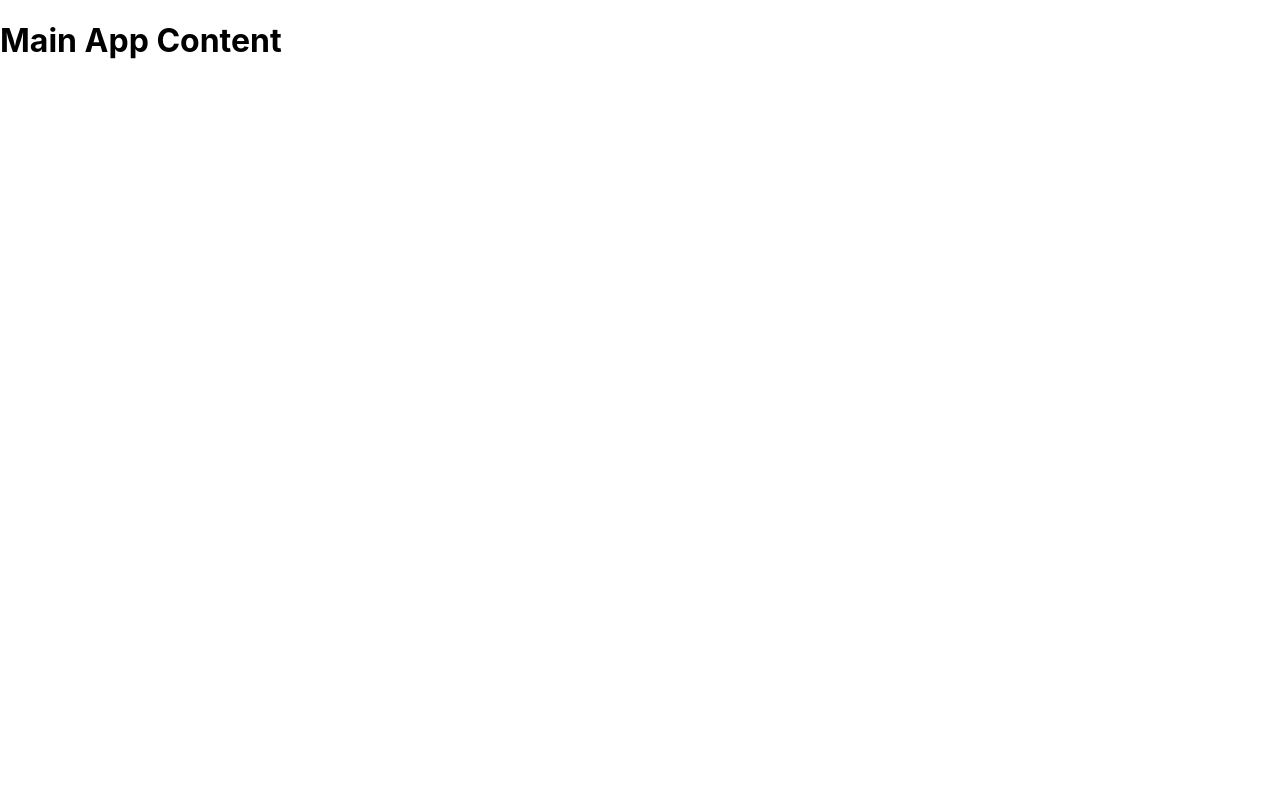
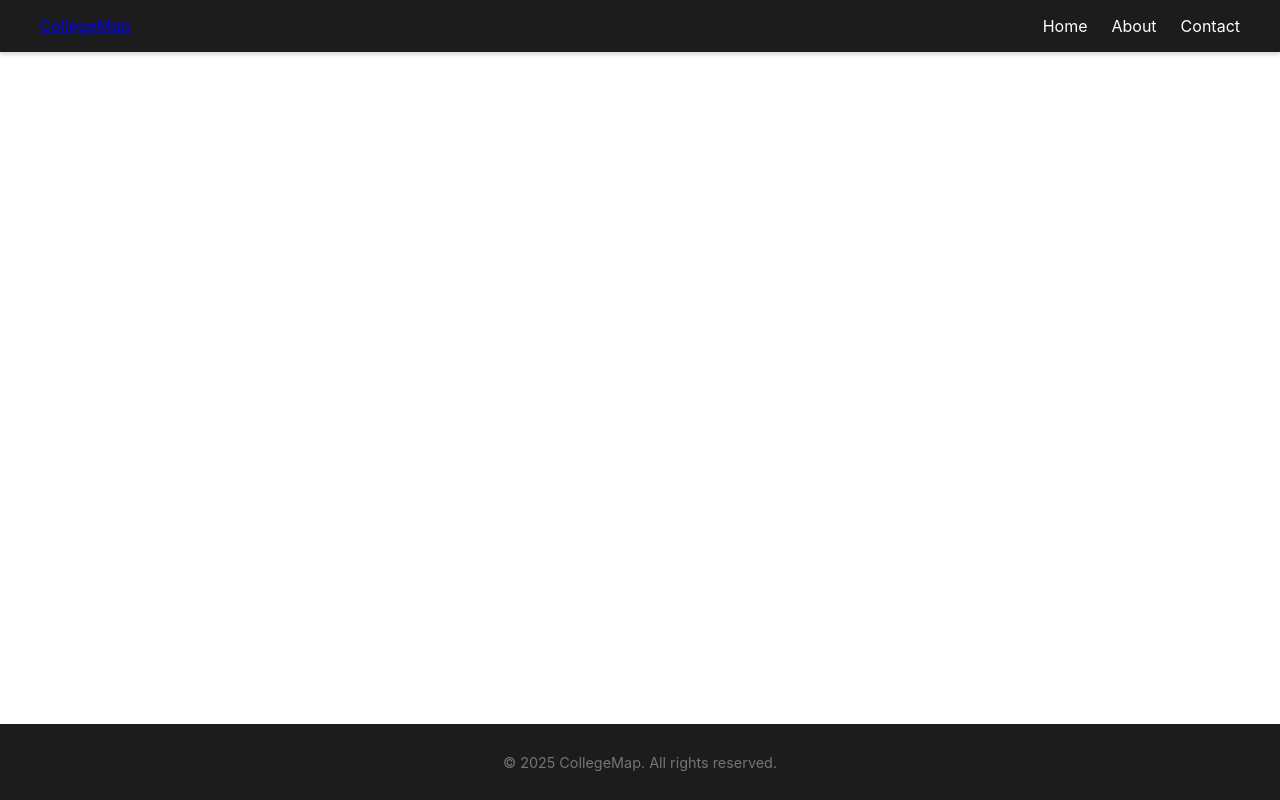
Before and after one commit to DesignPlaybook/college_map_frontend, a React (Create React App) app: page / in a window 1280 px wide. Built offline with nearby package versions, Linux system fonts and the light colour scheme.

Commit message:
header and footer

```diff
--- a/package.json
+++ b/package.json
@@ -10,6 +10,7 @@
     "framer-motion": "^12.4.7",
     "react": "^19.0.0",
     "react-dom": "^19.0.0",
+    "react-router-dom": "^7.2.0",
     "react-scripts": "5.0.1",
     "sass": "^1.85.0",
     "web-vitals": "^2.1.4"
--- a/src/App.js
+++ b/src/App.js
@@ -1,21 +1,31 @@
 import { useState, useEffect } from "react";
+import { BrowserRouter as Router, Routes, Route } from "react-router-dom";
 import SplashScreen from "./components/SplashScreen/SplashScreen";
+import Layout from "./components/Layout/Layout";
+// import LandingPage from "./pages/LandingPage";
+// import OtherPage from "./pages/OtherPage";
 
 function App() {
   const [showSplash, setShowSplash] = useState(true);
 
   useEffect(() => {
-    const timer = setTimeout(() => setShowSplash(false), 2000); // Hide splash after 3 seconds
+    const timer = setTimeout(() => setShowSplash(false), 2000); // Hide splash after 2 seconds
     return () => clearTimeout(timer);
   }, []);
 
+  if (showSplash) {
+    return <SplashScreen />; // Show Splash Screen first
+  }
+
   return (
-    <>
-      {showSplash && <SplashScreen />}
-      <div className={`transition-opacity ${showSplash ? "opacity-0" : "opacity-100"}`}>
-        <h1 className="text-center text-3xl mt-10">Main App Content</h1>
-      </div>
-    </>
+    <Router>
+      <Layout>
+        <Routes>
+          {/* <Route path="/aditya" element={<LandingPage />} /> */}
+          {/* <Route path="/other" element={<OtherPage />} /> */}
+        </Routes>
+      </Layout>
+    </Router>
   );
 }
 
--- /dev/null
+++ b/src/components/Footer/Footer.jsx
@@ -0,0 +1,11 @@
+import "./Footer.scss";
+
+const Footer = () => {
+    return (
+        <footer className="bg-jet text-white py-4 mt-10 text-center">
+            <p className="text-gray">© {new Date().getFullYear()} CollegeMap. All rights reserved.</p>
+        </footer>
+    );
+};
+
+export default Footer;
--- /dev/null
+++ b/src/components/Footer/Footer.scss
@@ -0,0 +1,16 @@
+@import "../colortheme.scss"; // Import your color variables
+
+footer {
+    background-color: $eerie-black;
+    color: $white;
+    text-align: center;
+    padding: 15px;
+    position: absolute;
+    bottom: 0;
+    width: -webkit-fill-available;
+
+    p {
+        color: $gray;
+        font-size: 0.9rem;
+    }
+}
--- /dev/null
+++ b/src/components/Header/Header.jsx
@@ -0,0 +1,38 @@
+import { Link } from "react-router-dom";
+import "./Header.scss";
+
+const Header = () => {
+    return (
+        <header className="bg-eerie-black text-white py-4 shadow-md">
+            <div className="container mx-auto flex justify-between items-center px-6">
+                {/* Logo */}
+                <Link to="/" className="text-2xl font-bold text-turquoise">
+                    CollegeMap
+                </Link>
+
+                {/* Navigation */}
+                <nav>
+                    <ul className="flex space-x-6">
+                        <li>
+                            <Link to="/" className="hover:text-turquoise transition-colors">
+                                Home
+                            </Link>
+                        </li>
+                        <li>
+                            <Link to="/about" className="hover:text-turquoise transition-colors">
+                                About
+                            </Link>
+                        </li>
+                        <li>
+                            <Link to="/contact" className="hover:text-turquoise transition-colors">
+                                Contact
+                            </Link>
+                        </li>
+                    </ul>
+                </nav>
+            </div>
+        </header>
+    );
+};
+
+export default Header;
--- /dev/null
+++ b/src/components/Header/Header.scss
@@ -0,0 +1,46 @@
+@import "../colortheme.scss"; // Import your color variables
+
+header {
+    background-color: $eerie-black;
+    color: $white;
+    padding: 1rem 0;
+    box-shadow: 0 2px 5px rgba(0, 0, 0, 0.2);
+
+    .container {
+        max-width: 1200px;
+        margin: 0 auto;
+        display: flex;
+        justify-content: space-between;
+        align-items: center;
+        padding: 0 1.5rem;
+    }
+
+    .logo {
+        font-size: 1.5rem;
+        font-weight: bold;
+        color: $turquoise;
+        text-decoration: none;
+    }
+
+    nav {
+        ul {
+            list-style: none;
+            display: flex;
+            gap: 1.5rem;
+            margin: 0;
+            padding: 0;
+
+            li {
+                a {
+                    text-decoration: none;
+                    color: $white;
+                    transition: color 0.3s ease-in-out;
+
+                    &:hover {
+                        color: $turquoise;
+                    }
+                }
+            }
+        }
+    }
+}
--- /dev/null
+++ b/src/components/Layout/Layout.jsx
@@ -0,0 +1,14 @@
+import Header from "../Header/Header";
+import Footer from "../Footer/Footer";
+
+const Layout = ({ children }) => {
+    return (
+        <div className="flex flex-col min-h-screen">
+            <Header />
+            <main className="flex-grow">{children}</main>
+            <Footer />
+        </div>
+    );
+};
+
+export default Layout;
--- /dev/null
+++ b/src/components/colortheme.scss
@@ -0,0 +1,19 @@
+// SCSS Color Variables (Fixed)
+$jet: #3A3A3A;
+$eerie-black: #1C1C1C;
+$davys-gray: #494949;
+$onyx: #3E3E3E;
+$white: #FEFEFE;
+$turquoise: #41D9D0;
+$gray: #757575;
+
+// SCSS Gradients
+$gradient-top: linear-gradient(0deg, $jet, $eerie-black, $davys-gray, $onyx, $white, $turquoise, $gray);
+$gradient-right: linear-gradient(90deg, $jet, $eerie-black, $davys-gray, $onyx, $white, $turquoise, $gray);
+$gradient-bottom: linear-gradient(180deg, $jet, $eerie-black, $davys-gray, $onyx, $white, $turquoise, $gray);
+$gradient-left: linear-gradient(270deg, $jet, $eerie-black, $davys-gray, $onyx, $white, $turquoise, $gray);
+$gradient-top-right: linear-gradient(45deg, $jet, $eerie-black, $davys-gray, $onyx, $white, $turquoise, $gray);
+$gradient-bottom-right: linear-gradient(135deg, $jet, $eerie-black, $davys-gray, $onyx, $white, $turquoise, $gray);
+$gradient-top-left: linear-gradient(225deg, $jet, $eerie-black, $davys-gray, $onyx, $white, $turquoise, $gray);
+$gradient-bottom-left: linear-gradient(315deg, $jet, $eerie-black, $davys-gray, $onyx, $white, $turquoise, $gray);
+$gradient-radial: radial-gradient($jet, $eerie-black, $davys-gray, $onyx, $white, $turquoise, $gray);
```
Also changed, not shown: src/components/Layout/Layout.scss (added), 1 other file (tests, documents, lock files or other folders).
